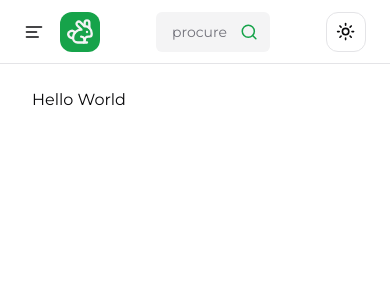
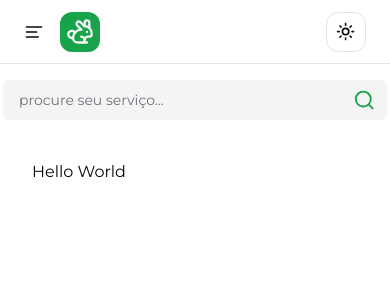
Before and after one commit to felipp2t/rabbit-link, a React (Vite) app: page / in a window 390 px wide. Shown: the top 300 px of the page. Built offline with nearby package versions, Linux system fonts and the light colour scheme.

Commit message:
feat: add responsive components

```diff
--- a/src/components/header/search-input.tsx
+++ b/src/components/header/search-input.tsx
@@ -1,3 +1,4 @@
+import { cn } from "@/lib/utils";
 import { zodResolver } from "@hookform/resolvers/zod";
 import { Search } from "lucide-react";
 import { Controller, useForm } from "react-hook-form";
@@ -5,7 +6,11 @@ import { z } from "zod";
 import { Form, FormItem } from "../ui/form";
 import { Input } from "../ui/input";
 
-export function SearchInput() {
+export interface SearchInputProps {
+  className?: string;
+}
+
+export function SearchInput({ className }: SearchInputProps) {
   const valueValidation = z.object({
     value: z.string(),
   });
@@ -17,7 +22,7 @@ export function SearchInput() {
   });
 
   return (
-    <div className="w-1/3">
+    <div className={cn("w-1/3", className)}>
       <Form {...form}>
         <form>
           <Controller
--- /dev/null
+++ b/src/components/screens/block-sm-screen.tsx
@@ -0,0 +1,14 @@
+import { cn } from "@/lib/utils";
+import { ReactNode } from "react";
+
+interface BlockInTheSMScreenProps {
+  children: ReactNode;
+  className?: string;
+}
+
+export function BlockInTheSMScreen({
+  children,
+  className,
+}: BlockInTheSMScreenProps) {
+  return <div className={cn("hidden sm:block", className)}>{children}</div>;
+}
--- a/src/components/screens/hidden-xl-screen.tsx
+++ b/src/components/screens/block-xl-screen.tsx
@@ -1,14 +1,14 @@
 import { cn } from "@/lib/utils";
 import { ReactNode } from "react";
 
-interface HiddenInTheXLScreenProps {
+interface BlockInTheXLScreenProps {
   children: ReactNode;
   className?: string;
 }
 
-export function HiddenInTheXLScreen({
+export function BlockInTheXLScreen({
   children,
   className,
-}: HiddenInTheXLScreenProps) {
+}: BlockInTheXLScreenProps) {
   return <div className={cn("hidden xl:block", className)}>{children}</div>;
 }
--- a/src/components/screens/hidden-sm-screen.tsx
+++ b/src/components/screens/hidden-sm-screen.tsx
@@ -0,0 +1,14 @@
+import { cn } from "@/lib/utils";
+import { ReactNode } from "react";
+
+interface HiddenInTheSMScreenProps {
+  children: ReactNode;
+  className?: string;
+}
+
+export function HiddenInTheSMScreen({
+  children,
+  className,
+}: HiddenInTheSMScreenProps) {
+  return <div className={cn("block sm:hidden", className)}>{children}</div>;
+}
--- a/src/pages/_layouts/app.tsx
+++ b/src/pages/_layouts/app.tsx
@@ -1,5 +1,7 @@
 import { Header } from "@/components/header";
-import { HiddenInTheXLScreen } from "@/components/screens/hidden-xl-screen";
+import { BlockInTheSMScreen } from "@/components/screens/block-sm-screen";
+import { BlockInTheXLScreen } from "@/components/screens/block-xl-screen";
+import { HiddenInTheSMScreen } from "@/components/screens/hidden-sm-screen";
 import { Sidebar } from "@/components/sidebar";
 import { ThemeToggle } from "@/components/theme/theme-toggle";
 import { Rabbit } from "lucide-react";
@@ -8,9 +10,9 @@ import { Outlet } from "react-router-dom";
 export function AppLayout() {
   return (
     <div className="flex min-h-screen flex-col antialiased">
-      <HiddenInTheXLScreen className="fixed left-0 top-0 h-full w-64">
+      <BlockInTheXLScreen className="fixed left-0 top-0 h-full w-64">
         <Sidebar />
-      </HiddenInTheXLScreen>
+      </BlockInTheXLScreen>
 
       <div className="xl:ml-64">
         <Header.Root className="flex items-center justify-between">
@@ -21,10 +23,16 @@ export function AppLayout() {
             </Header.Logo>
           </Header.Group>
 
-          <Header.SearchInput />
+          <BlockInTheSMScreen className="w-1/3">
+            <Header.SearchInput className="w-full" />
+          </BlockInTheSMScreen>
 
           <ThemeToggle />
         </Header.Root>
+
+        <HiddenInTheSMScreen>
+          <Header.SearchInput className="mx-auto my-4 w-96" />
+        </HiddenInTheSMScreen>
 
         <div className="flex flex-1 flex-col gap-4 p-8 pt-6">
           <Outlet />
```
